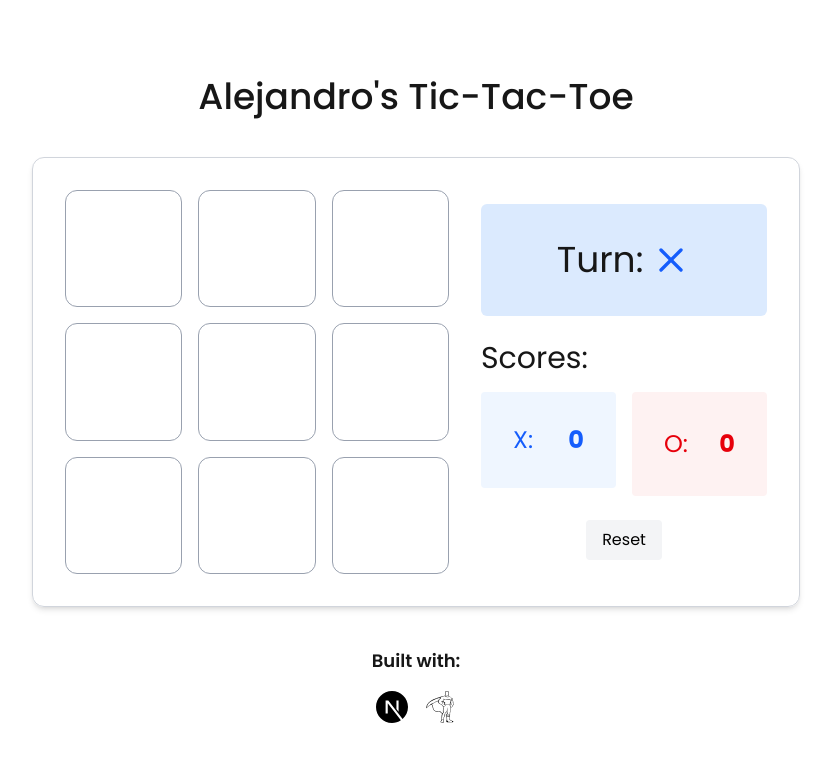
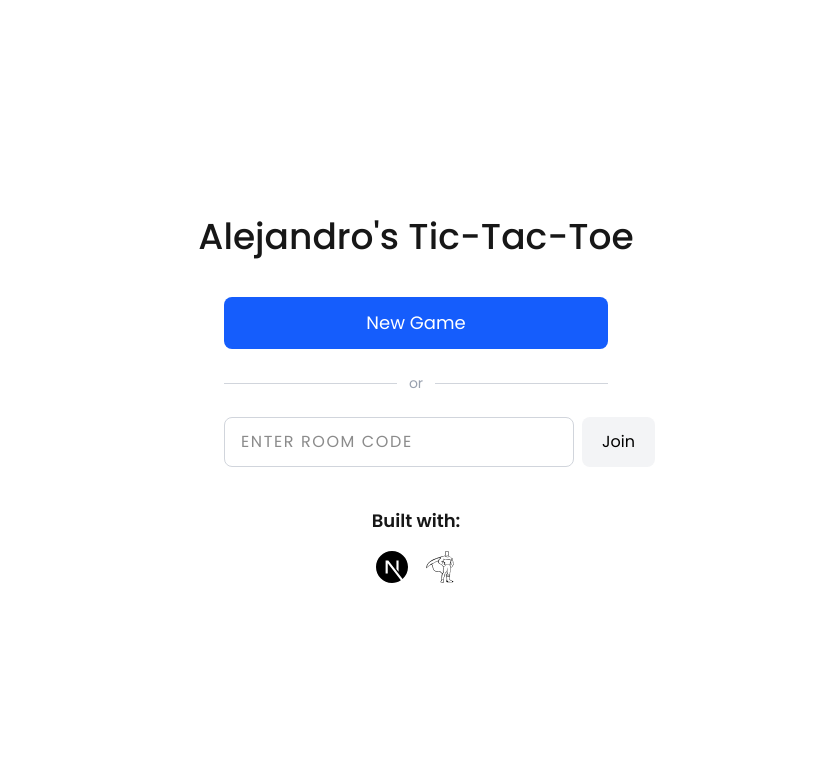
Before and after one commit to AlejandroP1028/Tic-tac-toe, a Next.js app: page / in a window 1280 px wide. Shown: the top 762 px of the page, without its empty margins (224-1055 px from the left). Built offline with nearby package versions, Linux system fonts and the light colour scheme; no server answers.

Commit message:
feat: add home menu (new game / join)

```diff
--- a/src/app/page.tsx
+++ b/src/app/page.tsx
@@ -1,12 +1,12 @@
 import React from "react";
-import BoxParent from "@/components/BoxParent";
+import HomeMenu from "@/components/HomeMenu";
 import { SiNextdotjs, SiGreensock } from "react-icons/si";
 
 const page = () => {
   return (
     <div className="w-screen h-screen flex flex-col justify-center items-center space-y-10">
       <h1 className="text-4xl font-medium">Alejandro&apos;s Tic-Tac-Toe</h1>
-      <BoxParent />
+      <HomeMenu />
       <div className="text-lg flex flex-col items-center">
         <h4 className="font-semibold">Built with:</h4>
         <div className="flex flex-row gap-4 items-center mt-4">
--- /dev/null
+++ b/src/components/HomeMenu.tsx
@@ -0,0 +1,68 @@
+"use client";
+
+import React, { useState } from "react";
+import { useRouter } from "next/navigation";
+import { createGame } from "@/lib/room";
+
+const HomeMenu: React.FC = () => {
+  const router = useRouter();
+  const [code, setCode] = useState("");
+  const [busy, setBusy] = useState(false);
+  const [error, setError] = useState<string | null>(null);
+
+  const handleCreate = async () => {
+    setBusy(true);
+    setError(null);
+    try {
+      const newCode = await createGame();
+      router.push(`/game/${newCode}`);
+    } catch {
+      setError("Could not create a game. Please try again.");
+      setBusy(false);
+    }
+  };
+
+  const handleJoin = (e: React.FormEvent) => {
+    e.preventDefault();
+    const trimmed = code.trim().toUpperCase();
+    if (trimmed) router.push(`/game/${trimmed}`);
+  };
+
+  return (
+    <div className="flex flex-col items-center space-y-6 w-full max-w-sm">
+      <button
+        onClick={handleCreate}
+        disabled={busy}
+        className="bg-blue-600 text-white px-6 py-3 rounded-lg text-lg hover:bg-blue-700 transition disabled:opacity-50 w-full"
+      >
+        {busy ? "Creating…" : "New Game"}
+      </button>
+
+      <div className="flex items-center w-full gap-3 text-gray-400">
+        <hr className="flex-1 border-gray-300" />
+        <span className="text-sm">or</span>
+        <hr className="flex-1 border-gray-300" />
+      </div>
+
+      <form onSubmit={handleJoin} className="flex w-full gap-2">
+        <input
+          value={code}
+          onChange={(e) => setCode(e.target.value)}
+          placeholder="Enter room code"
+          maxLength={4}
+          className="flex-1 border border-gray-300 rounded-lg px-4 py-3 uppercase tracking-widest focus:outline-none focus:ring-2 focus:ring-blue-400"
+        />
+        <button
+          type="submit"
+          className="bg-gray-100 text-black px-5 py-3 rounded-lg hover:bg-gray-200 transition"
+        >
+          Join
+        </button>
+      </form>
+
+      {error && <p className="text-red-600 text-sm">{error}</p>}
+    </div>
+  );
+};
+
+export default HomeMenu;
```
